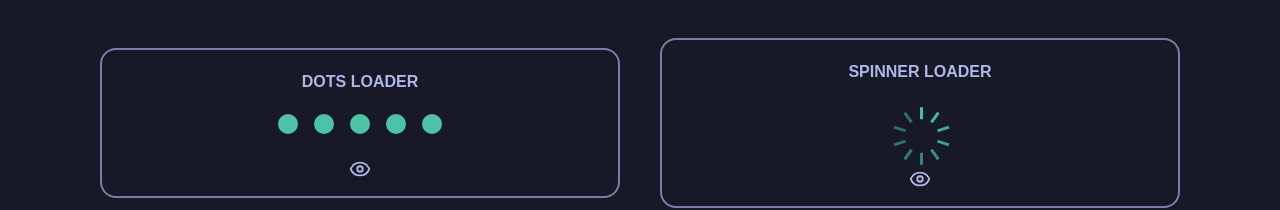
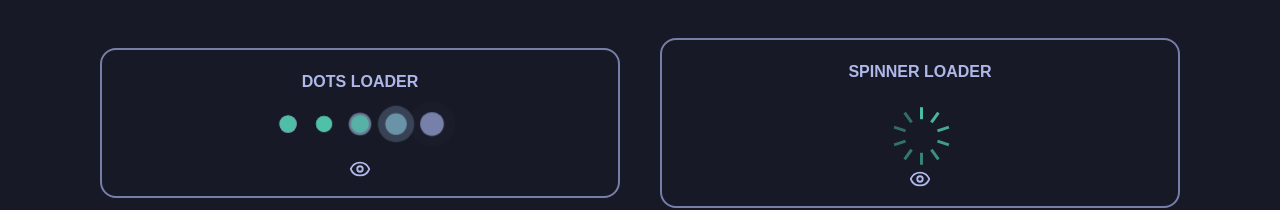
Before and after one commit to rchouhani/compowser, a Next.js app in the folder compowser/: page / in a window 1280 px wide. Shown: the part 1482-1692 px from the top of the page. Built offline with nearby package versions, Linux system fonts and the light colour scheme.

Commit message:
add animation

```diff
--- a/compowser/src/app/globals.css
+++ b/compowser/src/app/globals.css
@@ -77,3 +77,28 @@ body {
 .glow-animate {
   animation: glowAppear 5s ease-out forwards;
 }
+
+/*********** ANIMATION DU LOADER ***********/
+@keyframes pulseDots {
+  0% {
+    transform: scale(0.8);
+    background-color: var(--logoColor);
+    box-shadow: 0 0 0 0 rgba(178,212,252,0.7);
+  }
+
+  50% {
+    transform: scale(1.2);
+    background-color: var(--borderCard);
+    box-shadow: 0 0 0 10px rgba(178,212,252,0);
+  }
+
+  100% {
+    transform: scale(0.8);
+    background-color: var(--logoColor);
+    box-shadow: 0 0 0 0 rgba(178,212,252,0.7);
+  }
+}
+
+.animate-dot {
+  animation: pulseDots 1.5s infinite ease-in-out;
+}
```
